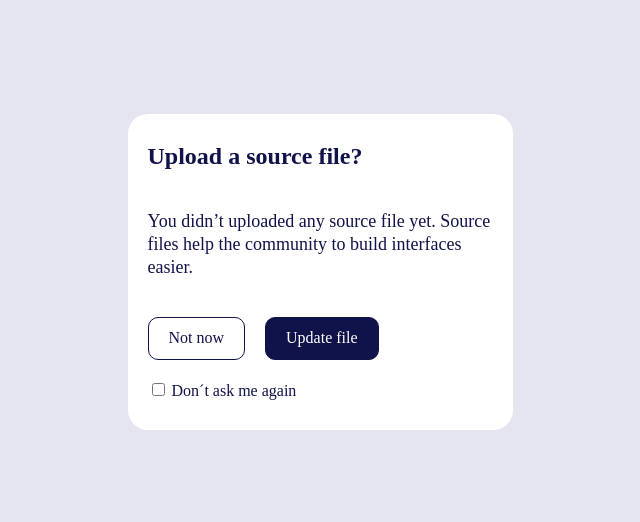
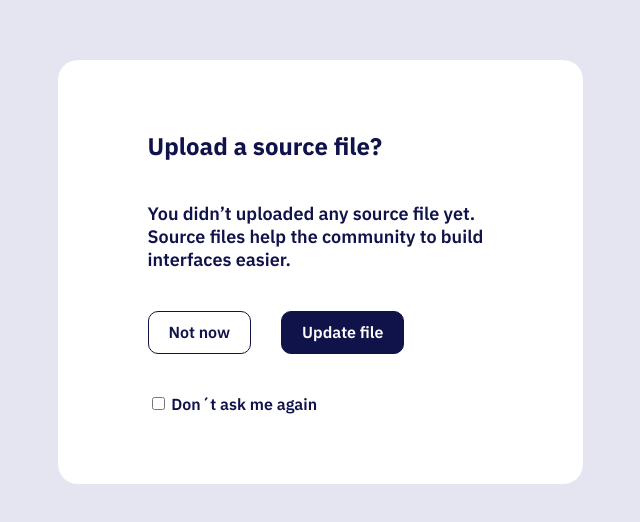
Before and after one commit to Hcmwebs/modal-UI, a website: page index.html in a window 1280 px wide. Shown: the part 136-658 px from the top of the page, without its empty margins (320-960 px from the left). Drawn offline with Linux system fonts and the light colour scheme; files whose address does not match are found by name.

Commit message:
added the font and fixed the padding in all screens
Signed-off-by: Hezekia Chege Mungai <64218603+Hcmwebs@users.noreply.github.com>

```diff
--- a/app/scss/styles.scss
+++ b/app/scss/styles.scss
@@ -11,6 +11,7 @@ html {
 }
 
 body {
+  font-family: 'IBM Plex Sans', sans-serif;
   max-width: 100%;
   min-height: 100vh;
   padding: 20px;
@@ -24,25 +25,28 @@ body {
   max-width: 1100px;
 
   .card {
-    width: 100%;
     max-width: 560px;
     max-height: 450px;
-    padding: 10px 20px;
+    padding: 30px;
     border-radius: 20px;
     background-color: #fff;
     display: grid;
     justify-content: start;
-    gap: 20px;
+    align-items: center;
+    gap: 40px;
 
     h1 {
       font-size: 24px;
-      margin-bottom: 0;
+      font-weight: 700;
+      margin: 0;
       line-height: 32px;
     }
 
     p {
       font-size: 18px;
+      font-weight: 600;
       max-width: 345px;
+      margin: 0;
       line-height: 23px;
     }
 
@@ -50,7 +54,7 @@ body {
       display: flex;
       justify-content: flex-start;
       align-items: center;
-      gap: 20px;
+      gap: 30px;
 
       .link {
         padding: 10px 20px;
@@ -72,3 +76,11 @@ body {
     }
   }
 }
+
+@media (min-width: 768px) {
+  .container {
+    .card {
+      padding: 70px 90px;
+    }
+  }
+}
--- a/index.html
+++ b/index.html
@@ -4,6 +4,7 @@
     <meta charset="UTF-8" />
     <meta http-equiv="X-UA-Compatible" content="IE=edge" />
     <meta name="viewport" content="width=device-width, initial-scale=1.0" />
+    <link href="https://fonts.googleapis.com/css2?family=IBM+Plex+Sans:wght@600;700&display=swap" rel="stylesheet">
     <link rel="stylesheet" href="dist/styles.css?cb=1630011172327" />
     <title>Modal UI</title>
   </head>
```
Also changed, not shown: dist/styles.css, 1 other file.
